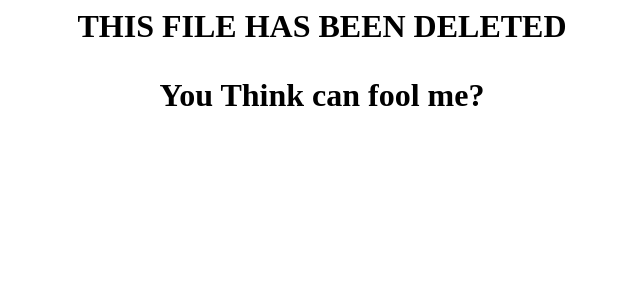
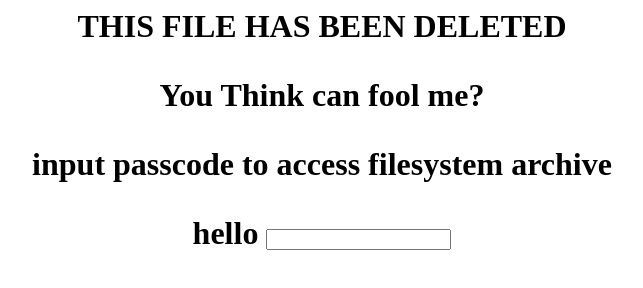
Before and after one commit to carloters/C.M.M.S, a plain HTML site: page FILE_DOES_NOT_EXIST.html in a window 1280 px wide. Shown: the whole page, without its empty margins (318-961 px from the left). Drawn offline with Linux system fonts and the light colour scheme.

Commit message:
Update FILE_DOES_NOT_EXIST.html

```diff
--- a/FILE_DOES_NOT_EXIST.html
+++ b/FILE_DOES_NOT_EXIST.html
@@ -3,3 +3,6 @@
     <titleconfidential!</title>
     <h1>THIS FILE HAS BEEN DELETED<h1>
         <p>You Think can fool me?<p>
+        <p>input passcode to access filesystem archive <p>
+        <label for="username">hello</label>
+    <input type="text" id="username" name="username">
```
